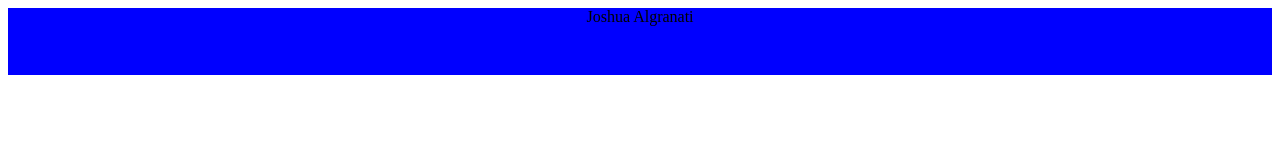
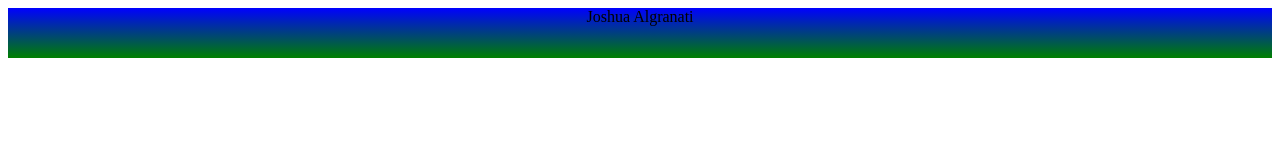
Before and after one commit to joshalgranati/joshalgranati.github.io, a website: page index.html in a window 1280 px wide. Drawn offline with Linux system fonts and the light colour scheme.

Commit message:
gradient and trying to get rid of border

```diff
--- a/css/style.css
+++ b/css/style.css
@@ -1,7 +1,9 @@
 div.header{
     width: 100%;
-    height: 50pt;
-    background-color: blue;
+    height: 50px;
+    background-image: linear-gradient(blue,green);
     text-align: center;
-    margin: 0pt;
+    margin: 0px;
+    border: 0px;
+    padding: 0px;
 }
```
